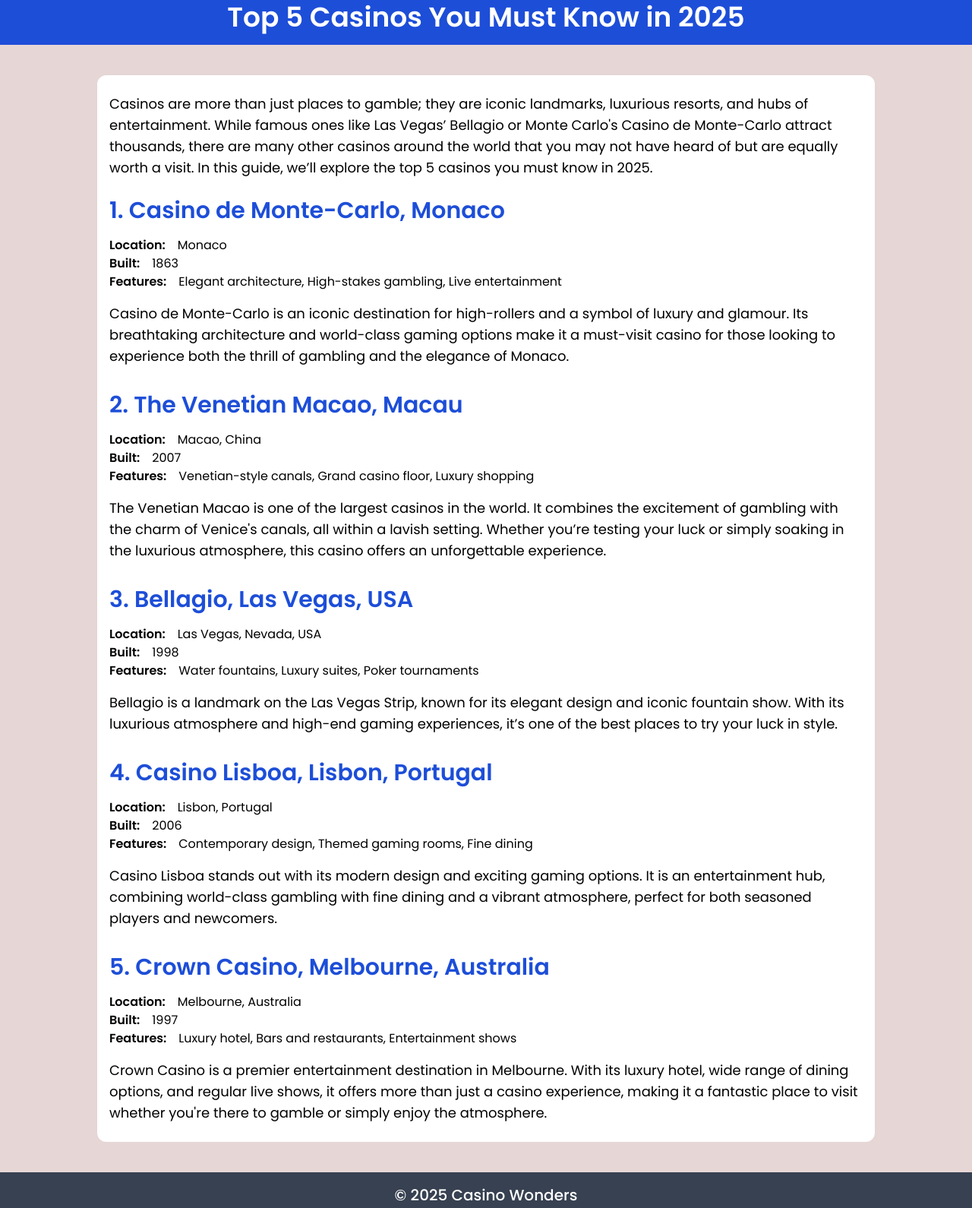
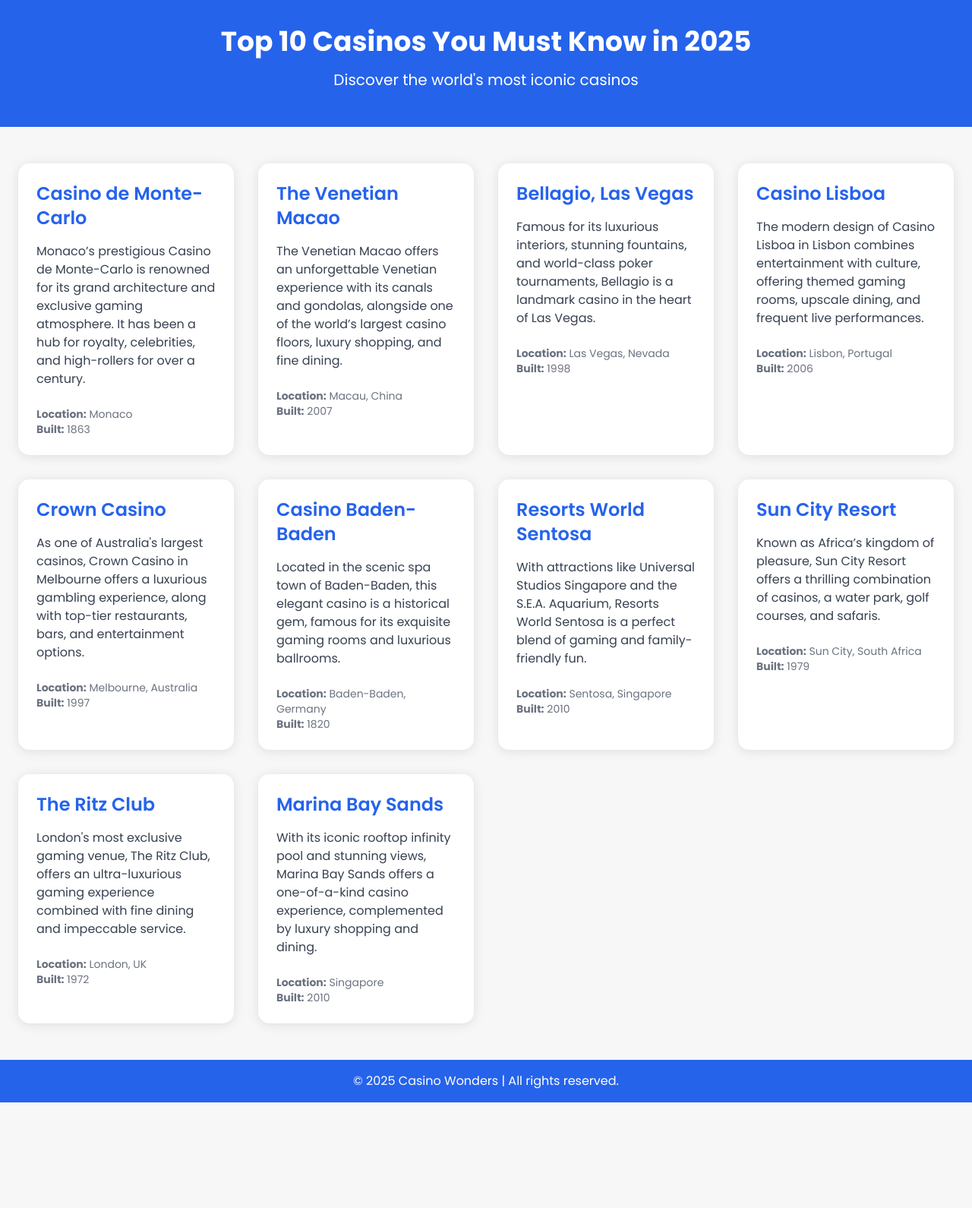
Before and after one commit to waqas38/casino-forty-one, a plain HTML site: page index.html in a window 1280 px wide. Shown: the part 13-1603 px from the top of the page at 76% size. After the commit the page ends 1464 px from the top, so only its background shows below. Drawn offline with nearby package versions, Linux system fonts and the light colour scheme.

Commit message:
Update index.html

```diff
--- a/index.html
+++ b/index.html
@@ -7,155 +7,163 @@
     <link rel="preconnect" href="https://fonts.googleapis.com" />
     <link rel="preconnect" href="https://fonts.gstatic.com" crossorigin />
     <link
-      href="https://fonts.googleapis.com/css2?family=Poppins:ital,wght@0,100;0,200;0,300;0,400;0,500;0,600;0,700;0,800;0,900;1,100;1,200;1,300;1,400;1,500;1,600;1,700;1,800;1,900&display=swap"
+      href="https://fonts.googleapis.com/css2?family=Poppins:wght@300;400;500;600;700&display=swap"
       rel="stylesheet"
     />
-    <title>Top 5 Casinos You Must Know</title>
+    <title>Top 10 Casinos You Must Know</title>
   </head>
   <style>
     * {
-      font-family: "Poppins", serif;
+      font-family: "Poppins", sans-serif;
     }
     body {
-      background-color: rgb(230, 214, 214);
+      background-color: #f7f7f7;
+      color: #333;
+    }
+    .card {
+      background-color: white;
+      border-radius: 15px;
+      box-shadow: 0 2px 15px rgba(0, 0, 0, 0.1);
+      transition: all 0.3s ease;
+    }
+    .card:hover {
+      transform: translateY(-5px);
+      box-shadow: 0 4px 20px rgba(0, 0, 0, 0.2);
     }
   </style>
+
   <body>
-    <div class="bg-blue-700 py-4 px-4 text-center">
-      <h1 class="text-white text-3xl md:text-4xl font-semibold">
-        Top 5 Casinos You Must Know in 2025
+    <div class="bg-blue-600 py-12 px-6 text-center">
+      <h1 class="text-white text-4xl font-bold">
+        Top 10 Casinos You Must Know in 2025
       </h1>
+      <p class="text-white mt-4 text-xl">Discover the world's most iconic casinos</p>
     </div>
 
-    <div class="px-4 sm:px-8 md:px-16 lg:px-32 py-10">
-      <div class="bg-white rounded-xl px-4 py-6">
-        <p class="text-base sm:text-lg">
-          Casinos are more than just places to gamble; they are iconic landmarks, luxurious resorts, and hubs of entertainment. While famous ones like Las Vegas’ Bellagio or Monte Carlo's Casino de Monte-Carlo attract thousands, there are many other casinos around the world that you may not have heard of but are equally worth a visit. In this guide, we’ll explore the top 5 casinos you must know in 2025.
+    <div class="container mx-auto px-6 py-12 grid grid-cols-1 sm:grid-cols-2 md:grid-cols-3 lg:grid-cols-4 gap-8">
+      <!-- Card 1: Casino de Monte-Carlo -->
+      <div class="card p-6">
+        <h2 class="text-2xl font-semibold text-blue-600">Casino de Monte-Carlo</h2>
+        <p class="mt-4 text-gray-700">
+          Monaco’s prestigious Casino de Monte-Carlo is renowned for its grand architecture and exclusive gaming atmosphere. It has been a hub for royalty, celebrities, and high-rollers for over a century.
         </p>
-        <div class="space-y-8 mt-6">
-          <!-- 1. Casino de Monte-Carlo -->
-          <div>
-            <h1 class="text-blue-700 font-semibold text-xl sm:text-2xl md:text-3xl">
-              1. Casino de Monte-Carlo, Monaco
-            </h1>
-            <div class="py-4">
-              <div class="flex flex-wrap items-center gap-4">
-                <div class="font-semibold">Location:</div>
-                <div>Monaco</div>
-              </div>
-              <div class="flex flex-wrap items-center gap-4">
-                <div class="font-semibold">Built:</div>
-                <div>1863</div>
-              </div>
-              <div class="flex flex-wrap items-center gap-4">
-                <div class="font-semibold">Features:</div>
-                <div>Elegant architecture, High-stakes gambling, Live entertainment</div>
+        <div class="mt-6 text-sm text-gray-500">
+          <p><strong>Location:</strong> Monaco</p>
+          <p><strong>Built:</strong> 1863</p>
         </div>
       </div>
-            <p class="text-base sm:text-lg">
-              Casino de Monte-Carlo is an iconic destination for high-rollers and a symbol of luxury and glamour. Its breathtaking architecture and world-class gaming options make it a must-visit casino for those looking to experience both the thrill of gambling and the elegance of Monaco.
+
+      <!-- Card 2: The Venetian Macao -->
+      <div class="card p-6">
+        <h2 class="text-2xl font-semibold text-blue-600">The Venetian Macao</h2>
+        <p class="mt-4 text-gray-700">
+          The Venetian Macao offers an unforgettable Venetian experience with its canals and gondolas, alongside one of the world’s largest casino floors, luxury shopping, and fine dining.
         </p>
-          </div>
-          <!-- 2. The Venetian Macao -->
-          <div>
-            <h1 class="text-blue-700 font-semibold text-xl sm:text-2xl md:text-3xl">
-              2. The Venetian Macao, Macau
-            </h1>
-            <div class="py-4">
-              <div class="flex flex-wrap items-center gap-4">
-                <div class="font-semibold">Location:</div>
-                <div>Macao, China</div>
-              </div>
-              <div class="flex flex-wrap items-center gap-4">
-                <div class="font-semibold">Built:</div>
-                <div>2007</div>
-              </div>
-              <div class="flex flex-wrap items-center gap-4">
-                <div class="font-semibold">Features:</div>
-                <div>Venetian-style canals, Grand casino floor, Luxury shopping</div>
+        <div class="mt-6 text-sm text-gray-500">
+          <p><strong>Location:</strong> Macau, China</p>
+          <p><strong>Built:</strong> 2007</p>
         </div>
       </div>
-            <p class="text-base sm:text-lg">
-              The Venetian Macao is one of the largest casinos in the world. It combines the excitement of gambling with the charm of Venice's canals, all within a lavish setting. Whether you’re testing your luck or simply soaking in the luxurious atmosphere, this casino offers an unforgettable experience.
+
+      <!-- Card 3: Bellagio, Las Vegas -->
+      <div class="card p-6">
+        <h2 class="text-2xl font-semibold text-blue-600">Bellagio, Las Vegas</h2>
+        <p class="mt-4 text-gray-700">
+          Famous for its luxurious interiors, stunning fountains, and world-class poker tournaments, Bellagio is a landmark casino in the heart of Las Vegas.
         </p>
-          </div>
-          <!-- 3. Bellagio -->
-          <div>
-            <h1 class="text-blue-700 font-semibold text-xl sm:text-2xl md:text-3xl">
-              3. Bellagio, Las Vegas, USA
-            </h1>
-            <div class="py-4">
-              <div class="flex flex-wrap items-center gap-4">
-                <div class="font-semibold">Location:</div>
-                <div>Las Vegas, Nevada, USA</div>
-              </div>
-              <div class="flex flex-wrap items-center gap-4">
-                <div class="font-semibold">Built:</div>
-                <div>1998</div>
-              </div>
-              <div class="flex flex-wrap items-center gap-4">
-                <div class="font-semibold">Features:</div>
-                <div>Water fountains, Luxury suites, Poker tournaments</div>
+        <div class="mt-6 text-sm text-gray-500">
+          <p><strong>Location:</strong> Las Vegas, Nevada</p>
+          <p><strong>Built:</strong> 1998</p>
         </div>
       </div>
-            <p class="text-base sm:text-lg">
-              Bellagio is a landmark on the Las Vegas Strip, known for its elegant design and iconic fountain show. With its luxurious atmosphere and high-end gaming experiences, it’s one of the best places to try your luck in style.
+
+      <!-- Card 4: Casino Lisboa -->
+      <div class="card p-6">
+        <h2 class="text-2xl font-semibold text-blue-600">Casino Lisboa</h2>
+        <p class="mt-4 text-gray-700">
+          The modern design of Casino Lisboa in Lisbon combines entertainment with culture, offering themed gaming rooms, upscale dining, and frequent live performances.
         </p>
-          </div>
-          <!-- 4. Casino Lisboa -->
-          <div>
-            <h1 class="text-blue-700 font-semibold text-xl sm:text-2xl md:text-3xl">
-              4. Casino Lisboa, Lisbon, Portugal
-            </h1>
-            <div class="py-4">
-              <div class="flex flex-wrap items-center gap-4">
-                <div class="font-semibold">Location:</div>
-                <div>Lisbon, Portugal</div>
-              </div>
-              <div class="flex flex-wrap items-center gap-4">
-                <div class="font-semibold">Built:</div>
-                <div>2006</div>
-              </div>
-              <div class="flex flex-wrap items-center gap-4">
-                <div class="font-semibold">Features:</div>
-                <div>Contemporary design, Themed gaming rooms, Fine dining</div>
+        <div class="mt-6 text-sm text-gray-500">
+          <p><strong>Location:</strong> Lisbon, Portugal</p>
+          <p><strong>Built:</strong> 2006</p>
         </div>
       </div>
-            <p class="text-base sm:text-lg">
-              Casino Lisboa stands out with its modern design and exciting gaming options. It is an entertainment hub, combining world-class gambling with fine dining and a vibrant atmosphere, perfect for both seasoned players and newcomers.
+
+      <!-- Card 5: Crown Casino -->
+      <div class="card p-6">
+        <h2 class="text-2xl font-semibold text-blue-600">Crown Casino</h2>
+        <p class="mt-4 text-gray-700">
+          As one of Australia's largest casinos, Crown Casino in Melbourne offers a luxurious gambling experience, along with top-tier restaurants, bars, and entertainment options.
         </p>
-          </div>
-          <!-- 5. Crown Casino -->
-          <div>
-            <h1 class="text-blue-700 font-semibold text-xl sm:text-2xl md:text-3xl">
-              5. Crown Casino, Melbourne, Australia
-            </h1>
-            <div class="py-4">
-              <div class="flex flex-wrap items-center gap-4">
-                <div class="font-semibold">Location:</div>
-                <div>Melbourne, Australia</div>
-              </div>
-              <div class="flex flex-wrap items-center gap-4">
-                <div class="font-semibold">Built:</div>
-                <div>1997</div>
-              </div>
-              <div class="flex flex-wrap items-center gap-4">
-                <div class="font-semibold">Features:</div>
-                <div>Luxury hotel, Bars and restaurants, Entertainment shows</div>
+        <div class="mt-6 text-sm text-gray-500">
+          <p><strong>Location:</strong> Melbourne, Australia</p>
+          <p><strong>Built:</strong> 1997</p>
         </div>
       </div>
-            <p class="text-base sm:text-lg">
-              Crown Casino is a premier entertainment destination in Melbourne. With its luxury hotel, wide range of dining options, and regular live shows, it offers more than just a casino experience, making it a fantastic place to visit whether you're there to gamble or simply enjoy the atmosphere.
+
+      <!-- Card 6: Casino Baden-Baden -->
+      <div class="card p-6">
+        <h2 class="text-2xl font-semibold text-blue-600">Casino Baden-Baden</h2>
+        <p class="mt-4 text-gray-700">
+          Located in the scenic spa town of Baden-Baden, this elegant casino is a historical gem, famous for its exquisite gaming rooms and luxurious ballrooms.
         </p>
+        <div class="mt-6 text-sm text-gray-500">
+          <p><strong>Location:</strong> Baden-Baden, Germany</p>
+          <p><strong>Built:</strong> 1820</p>
         </div>
+      </div>
+
+      <!-- Card 7: Resorts World Sentosa -->
+      <div class="card p-6">
+        <h2 class="text-2xl font-semibold text-blue-600">Resorts World Sentosa</h2>
+        <p class="mt-4 text-gray-700">
+          With attractions like Universal Studios Singapore and the S.E.A. Aquarium, Resorts World Sentosa is a perfect blend of gaming and family-friendly fun.
+        </p>
+        <div class="mt-6 text-sm text-gray-500">
+          <p><strong>Location:</strong> Sentosa, Singapore</p>
+          <p><strong>Built:</strong> 2010</p>
+        </div>
+      </div>
+
+      <!-- Card 8: Sun City Resort -->
+      <div class="card p-6">
+        <h2 class="text-2xl font-semibold text-blue-600">Sun City Resort</h2>
+        <p class="mt-4 text-gray-700">
+          Known as Africa’s kingdom of pleasure, Sun City Resort offers a thrilling combination of casinos, a water park, golf courses, and safaris.
+        </p>
+        <div class="mt-6 text-sm text-gray-500">
+          <p><strong>Location:</strong> Sun City, South Africa</p>
+          <p><strong>Built:</strong> 1979</p>
+        </div>
+      </div>
+
+      <!-- Card 9: The Ritz Club -->
+      <div class="card p-6">
+        <h2 class="text-2xl font-semibold text-blue-600">The Ritz Club</h2>
+        <p class="mt-4 text-gray-700">
+          London's most exclusive gaming venue, The Ritz Club, offers an ultra-luxurious gaming experience combined with fine dining and impeccable service.
+        </p>
+        <div class="mt-6 text-sm text-gray-500">
+          <p><strong>Location:</strong> London, UK</p>
+          <p><strong>Built:</strong> 1972</p>
+        </div>
+      </div>
+
+      <!-- Card 10: Marina Bay Sands -->
+      <div class="card p-6">
+        <h2 class="text-2xl font-semibold text-blue-600">Marina Bay Sands</h2>
+        <p class="mt-4 text-gray-700">
+          With its iconic rooftop infinity pool and stunning views, Marina Bay Sands offers a one-of-a-kind casino experience, complemented by luxury shopping and dining.
+        </p>
+        <div class="mt-6 text-sm text-gray-500">
+          <p><strong>Location:</strong> Singapore</p>
+          <p><strong>Built:</strong> 2010</p>
         </div>
       </div>
     </div>
 
-    <div class="bg-gray-700 py-4 px-4 text-center">
-      <h1 class="text-white text-lg sm:text-xl font-medium">
-        © 2025 Casino Wonders
-      </h1>
+    <div class="bg-blue-600 py-4 text-center text-white">
+      <p>&copy; 2025 Casino Wonders | All rights reserved.</p>
     </div>
   </body>
 </html>
```
Lines whose indentation alone changed are shown as unchanged.
